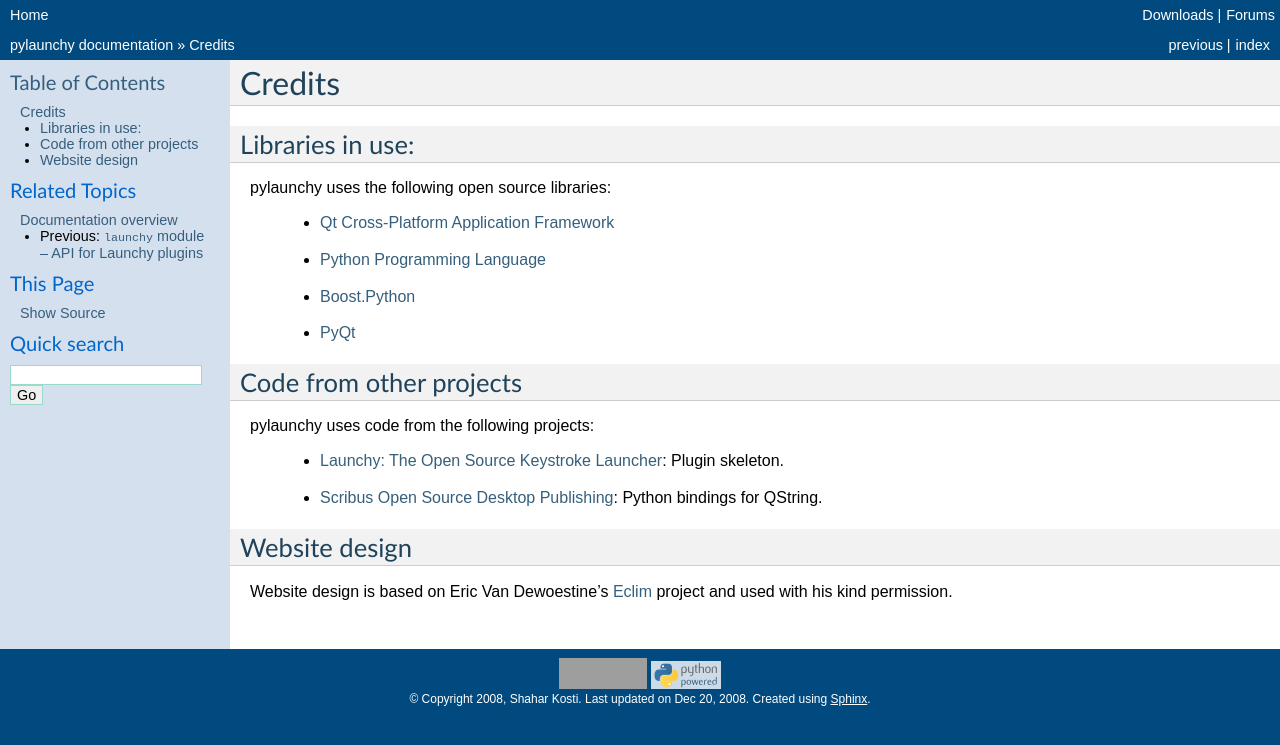
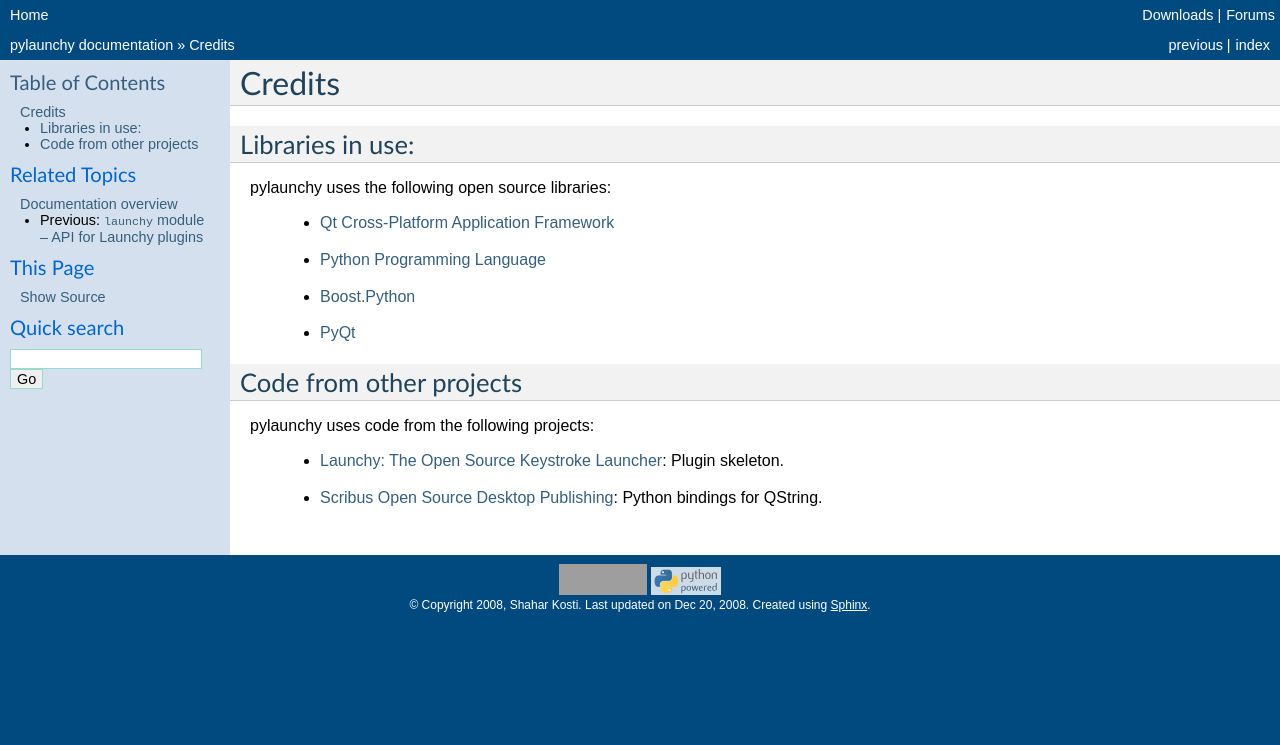
Before and after one commit to kshahar/pylaunchy, a Sphinx documentation site: the page built from doc/source/credits.rst, in a window 1280 px wide. Shown: the top 745 px of the page. Built offline with Sphinx 7.4.7, drawn with Linux system fonts in a browser that asks for light colours; grey boxes are pictures that could not be loaded.

Commit message:
Bug fixes
--HG--
extra : convert_revision : svn%3Acc11325d-82ef-9f48-b9d0-2d580b0792da/trunk%4093

```diff
--- a/doc/source/credits.rst
+++ b/doc/source/credits.rst
@@ -18,9 +18,3 @@
    Plugin skeleton.
  * `Scribus Open Source Desktop Publishing <http://www.scribus.net/>`_:  \
    Python bindings for QString.
-
-Website design
-----------------
-Website design is based on Eric Van Dewoestine's
-`Eclim <http://eclim.sourceforge.net>`_ project and used with his kind
-permission.
--- a/doc/source/pydiry.rst
+++ b/doc/source/pydiry.rst
@@ -38,7 +38,7 @@
 
 Installation
 ---------------
-PyWebIndex requires the following:
+PyDiry requires the following:
 
 * Python 2.5
 * Launchy 2.1.2
@@ -47,7 +47,7 @@
 There are several ways to install:
 
 1. Run the PyLaunchy installer or install from a binary package
-2. Unpack the ``plugins/PyWebIndex`` from the PyLaunchy source package
+2. Unpack the ``plugins/PyDiry`` from the PyLaunchy source package
    in the ``<Launchy>\plugins\python`` directory
 
 Adding directories
```
Also changed, not shown: 1 other file.
